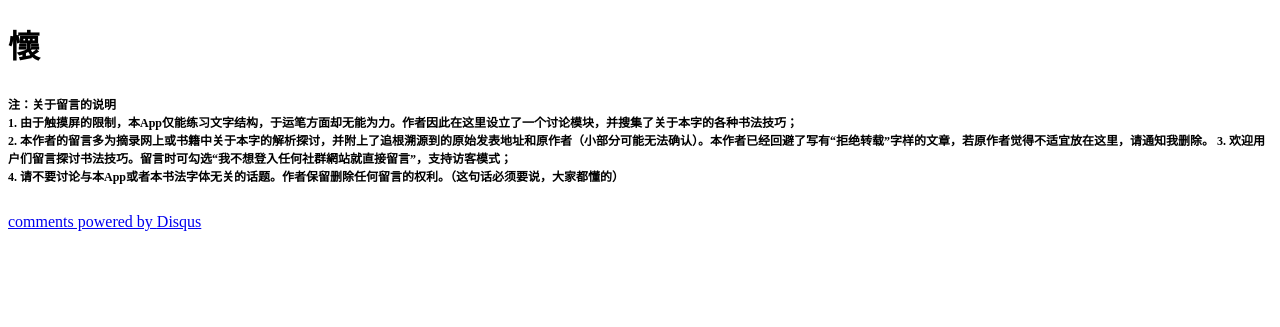
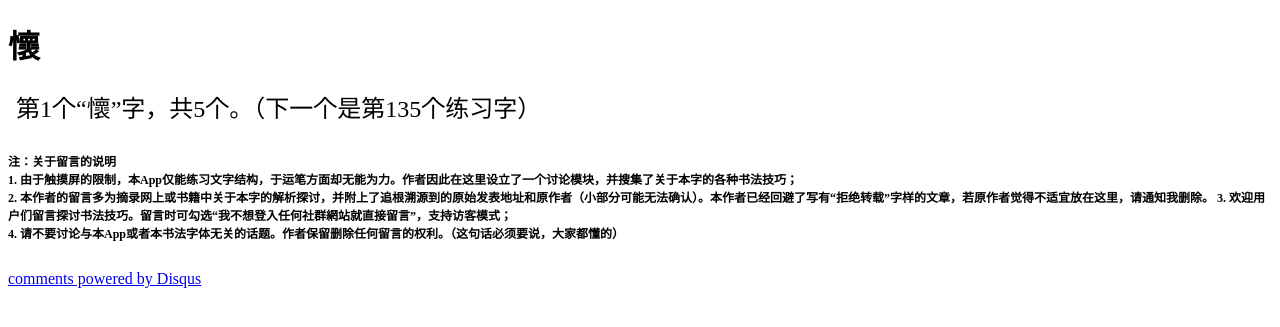
Before and after one commit to LiveCally/LanTing, a Jekyll site: the page built from _posts/2014-05-16-LanTing-111.html, in a window 1280 px wide. Shown: the top 327 px of the page. Built offline with Jekyll 4.4.1, drawn with Linux system fonts in a browser that asks for light colours; Markdown is read by kramdown in place of the engine named in the settings; comment, search, counter and statistics services are not loaded.

Commit message:
懷字
懷字

```diff
--- a/_posts/2014-05-16-LanTing-111.html
+++ b/_posts/2014-05-16-LanTing-111.html
@@ -4,4 +4,6 @@ title: 懷--兰亭集序第111个字的BBS (BBS of the 111st character in Lan Ti
 ---
 <h1>懷</h1>
 
+<p>第1个“懷”字，共5个。（下一个是第135个练习字）</p>
+
 {% include BBS.html %}
--- a/_posts/2014-05-16-LanTing-135.html
+++ b/_posts/2014-05-16-LanTing-135.html
@@ -4,4 +4,6 @@ title: 懷--兰亭集序第135个字的BBS (BBS of the 135th character in Lan Ti
 ---
 <h1>懷</h1>
 
+<p>第2个“懷”字，共5个。（下一个是第213个练习字）</p>
+
 {% include BBS.html %}
--- a/_posts/2014-05-16-LanTing-213.html
+++ b/_posts/2014-05-16-LanTing-213.html
@@ -4,4 +4,6 @@ title: 懷--兰亭集序第213个字的BBS (BBS of the 213rd character in Lan Ti
 ---
 <h1>懷</h1>
 
+<p>第3个“懷”字，共5个。（下一个是第256个练习字）</p>
+
 {% include BBS.html %}
--- a/_posts/2014-05-16-LanTing-256.html
+++ b/_posts/2014-05-16-LanTing-256.html
@@ -4,4 +4,6 @@ title: 懷--兰亭集序第256个字的BBS (BBS of the 256th character in Lan Ti
 ---
 <h1>懷</h1>
 
+<p>第4个“懷”字，共5个。（下一个是第299个练习字）</p>
+
 {% include BBS.html %}
--- a/_posts/2014-05-16-LanTing-299.html
+++ b/_posts/2014-05-16-LanTing-299.html
@@ -4,4 +4,6 @@ title: 懷--兰亭集序第299个字的BBS (BBS of te 299th character in Lan Tin
 ---
 <h1>懷</h1>
 
+<p>第5个“懷”字，也是最后一个。</p>
+
 {% include BBS.html %}
```
